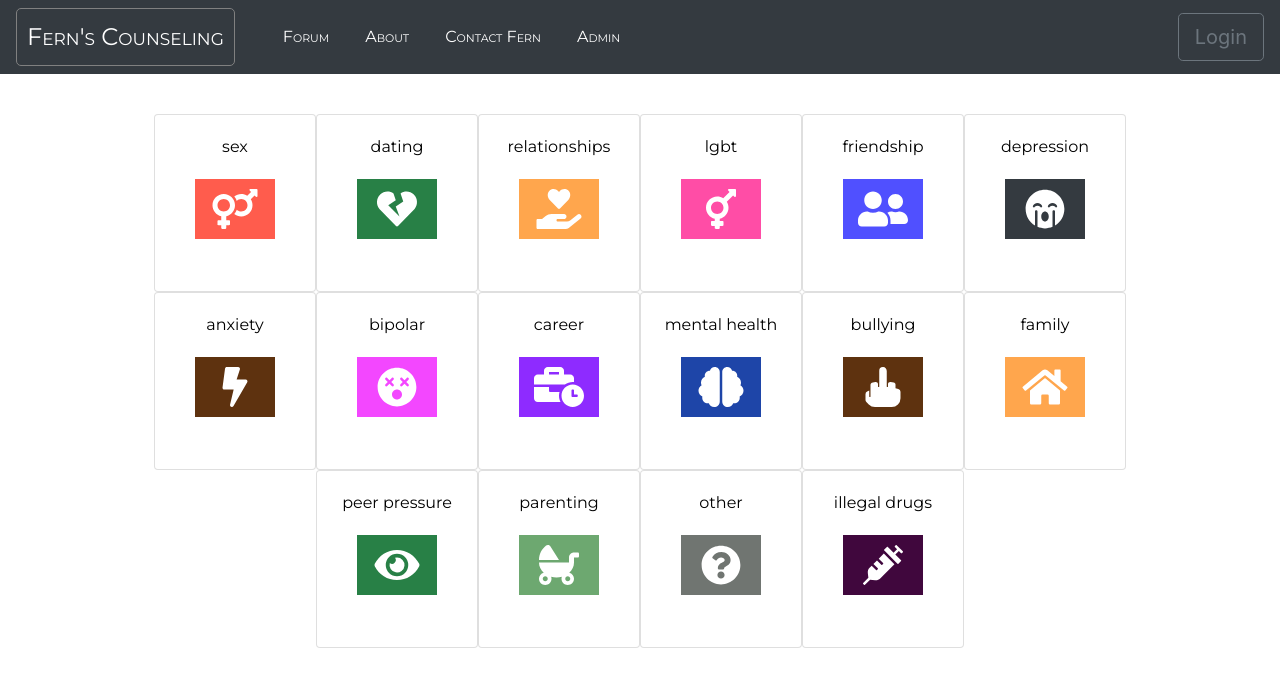
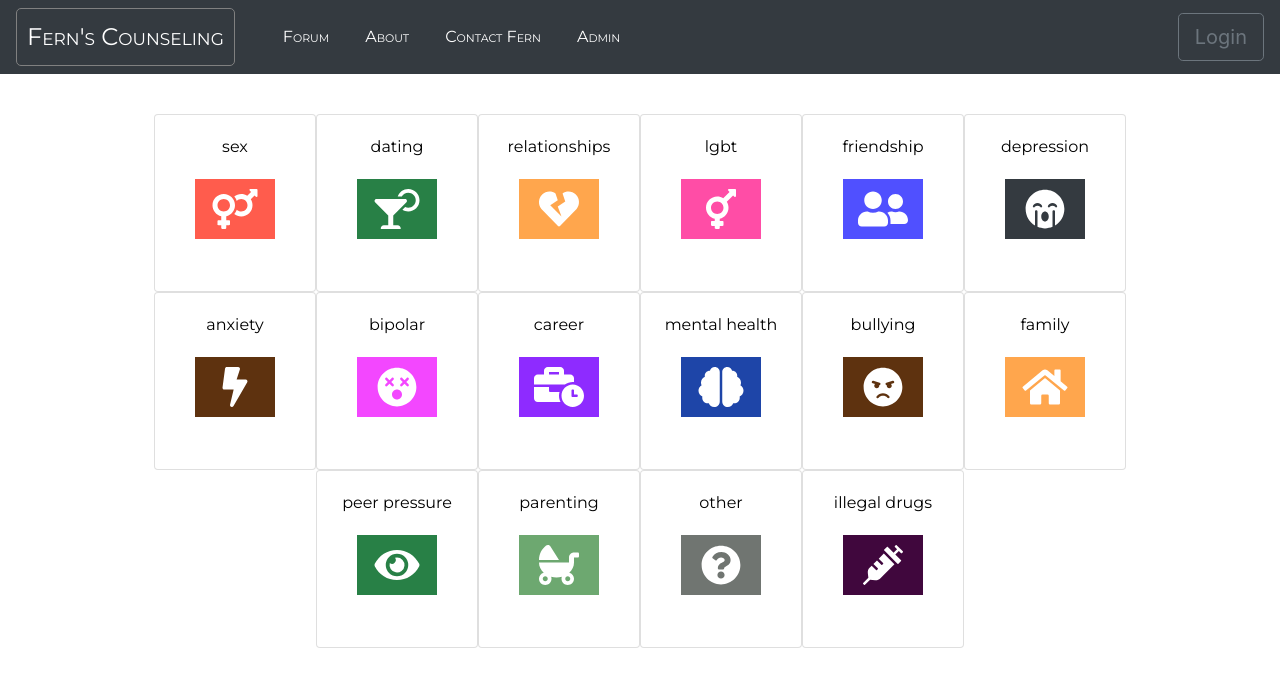
Before and after one commit to Perrottarichard/fern-psy, a React (Create React App) app: page /forum in a window 1280 px wide. Shown: the top 684 px of the page. Built offline with nearby package versions, Linux system fonts and the light colour scheme; no server answers.

Commit message:
persist redux, landing page, etc

```diff
--- a/package.json
+++ b/package.json
@@ -24,6 +24,7 @@
     "react-toastify": "^6.0.8",
     "reactstrap": "^8.5.1",
     "redux": "^4.0.5",
+    "redux-persist": "^6.0.0",
     "redux-thunk": "^2.3.0",
     "toastify": "^2.0.1"
   },
--- a/src/components/ForumDisplayAll.js
+++ b/src/components/ForumDisplayAll.js
@@ -133,7 +133,7 @@ const ForumDisplayAll = (props) => {
             </CardBody>
             {/* <Button style={likeButtonStyle}><FontAwesomeIcon icon={faThumbsUp} /></Button> */}
             <div style={{ display: 'block' }}>
-              {f.tags.map(t => <Badge key={t} href={`/forum/${t}`} style={chooseTagColor(t)} >{t}</Badge>)}
+              {f.tags.map(t => <Badge key={t} style={chooseTagColor(t)} >{t}</Badge>)}
             </div>
           </Card>
         </div>)}
--- a/src/components/ForumLandingPage.js
+++ b/src/components/ForumLandingPage.js
@@ -1,16 +1,18 @@
 import React from 'react'
+import { useHistory } from 'react-router-dom'
 import { useDispatch, useSelector } from 'react-redux'
 import { Container, Card, CardTitle, CardBody } from 'reactstrap'
 import { FontAwesomeIcon } from '@fortawesome/react-fontawesome'
-import { faQuestionCircle, faHandHoldingHeart, faUserFriends, faSadCry, faBolt, faDizzy, faBusinessTime, faBrain, faHandMiddleFinger, faBabyCarriage, faEye, faHome, faSyringe, faHeartBroken, faVenusMars, faTransgender } from '@fortawesome/free-solid-svg-icons';
+import { faQuestionCircle, faUserFriends, faSadCry, faBolt, faDizzy, faBusinessTime, faBrain, faBabyCarriage, faEye, faHome, faSyringe, faHeartBroken, faVenusMars, faTransgender, faCocktail, faAngry } from '@fortawesome/free-solid-svg-icons';
 // import { initializeForumAnswered } from '../reducers/forumReducer'
-// import { tagFilterSelected } from '../reducers/forumReducer'
+import { setTagFilter } from '../reducers/forumReducer'
+import SingleTagDisplay from './SingleTagDisplay'
 
 
 const tagOptions = [
   { tag: 'sex', backgroundColor: '#ff5c4d', icon: faVenusMars },
-  { tag: 'dating', backgroundColor: '#288046', icon: faHeartBroken },
-  { tag: 'relationships', backgroundColor: '#ffa64d', icon: faHandHoldingHeart },
+  { tag: 'dating', backgroundColor: '#288046', icon: faCocktail },
+  { tag: 'relationships', backgroundColor: '#ffa64d', icon: faHeartBroken },
   { tag: 'lgbt', backgroundColor: '#ff4da6', icon: faTransgender },
   { tag: 'friendship', backgroundColor: '#5050ff', icon: faUserFriends },
   { tag: 'depression', backgroundColor: '#343a40', icon: faSadCry },
@@ -18,7 +20,7 @@ const tagOptions = [
   { tag: 'bipolar', backgroundColor: '#f347ff', icon: faDizzy },
   { tag: 'career', backgroundColor: '#8e2bff', icon: faBusinessTime },
   { tag: 'mental health', backgroundColor: '#1e45a8', icon: faBrain },
-  { tag: 'bullying', backgroundColor: '#5e320f', icon: faHandMiddleFinger },
+  { tag: 'bullying', backgroundColor: '#5e320f', icon: faAngry },
   { tag: 'family', backgroundColor: '#ffa64d', icon: faHome },
   { tag: 'peer pressure', backgroundColor: '#288046', icon: faEye },
   { tag: 'parenting', backgroundColor: '#6da870', icon: faBabyCarriage },
@@ -69,29 +71,36 @@ const divStyle = {
 
 const ForumLandingPage = (props) => {
   const dispatch = useDispatch()
-  const tag = useSelector(state => state.forum.tagFilter)
+  const history = useHistory()
+  const tag = useSelector(state => state.forum)
+  console.log(tag)
 
-  const { forumAnswered } = props
+  const { forumAnswered, activeUser } = props
 
+  const clickTag = (t) => {
+    dispatch(setTagFilter(t.tag))
+    history.push(`/forum/${t.tag}`)
+  }
   return (
     <Container style={divStyle}>
       {tagOptions.map(t =>
-        <div style={{ flexDirection: 'row' }}>
+        <div key={t.tag} style={{ flexDirection: 'row' }} >
           <Card body>
             <CardTitle style={textStyle}>{t.tag}
               <CardBody>
-                <a href={`/forum/${t.tag}`}>
+                <span onClick={() => clickTag(t)}>
                   <FontAwesomeIcon
                     style={chooseTagColor(t.tag)}
                     icon={chooseTagIcon(t.tag)}
                   >{t.tag}
                   </FontAwesomeIcon>
-                </a>
+                </span>
               </CardBody>
             </CardTitle>
           </Card>
         </div>
       )}
+      {/* <SingleTagDisplay activeUser={activeUser} forumAnswered={forumAnswered} /> */}
     </Container >
   )
 }
--- a/src/components/SingleTagDisplay.js
+++ b/src/components/SingleTagDisplay.js
@@ -1,17 +1,124 @@
 import React, { useEffect } from 'react'
 import { useDispatch, useSelector } from 'react-redux'
-import { Container } from 'reactstrap'
-import { initializeForumAnswered } from '../reducers/forumReducer'
+import { Link } from 'react-router-dom'
+import { Container, Card, Button, CardHeader, CardBody, Badge } from 'reactstrap';
+import { FontAwesomeIcon } from '@fortawesome/react-fontawesome'
+import { faQuestionCircle, faComment } from '@fortawesome/free-solid-svg-icons';
+// import { initializeForumAnswered } from '../reducers/forumReducer'
 
-const SingleTagDisplay = (props) => {
-  const tag = useSelector(state => state.forum.tagFilter)
-  const { forumAnswered } = props
-  const filteredForum = forumAnswered.filter(f => f.tags.includes(tag))
-  console.log(tag)
-  console.log('filtered', filteredForum)
+const tagColorOptions = [
+  { tag: 'sex', backgroundColor: '#ff5c4d' },
+  { tag: 'dating', backgroundColor: '#288046' },
+  { tag: 'relationships', backgroundColor: '#ffa64d' },
+  { tag: 'lgbt', backgroundColor: '#ff4da6' },
+  { tag: 'friendship', backgroundColor: '#5050ff' },
+  { tag: 'depression', backgroundColor: '#343a40' },
+  { tag: 'anxiety', backgroundColor: '#5e320f' },
+  { tag: 'bipolar', backgroundColor: '#f347ff' },
+  { tag: 'career', backgroundColor: '#8e2bff' },
+  { tag: 'mental health', backgroundColor: '#1e45a8' },
+  { tag: 'bullying', backgroundColor: '#5e320f' },
+  { tag: 'family', backgroundColor: '#ffa64d' },
+  { tag: 'peer pressure', backgroundColor: '#288046' },
+  { tag: 'parenting', backgroundColor: '#6da870' },
+  { tag: 'other', backgroundColor: '#707571' },
+  { tag: 'illegal drugs', backgroundColor: '#40073d' },
+
+]
+const chooseTagColor = (passed) => {
+  let color = tagColorOptions.find(t => t.tag === passed)
+  if (color) {
+    return {
+      backgroundColor: color.backgroundColor,
+      width: '90px',
+      verticalAlign: 'middle',
+      postition: 'relative'
+    }
+  } else {
+    return {
+      backgroundColor: 'magenta',
+      width: '80px'
+    }
+  }
+}
+const cardHeaderStyle = {
+  fontFamily: 'Montserrat',
+  fontSize: '14px',
+  backgroundColor: '#343a40',
+  color: 'white',
+  marginTop: '10px',
+  paddingTop: '6px',
+  paddingBottom: '6px'
+}
+const cardBodyStyleQ = {
+  fontSize: '14px',
+  fontFamily: 'Montserrat',
+  padding: '10px',
+  textAlign: 'left',
+  paddingLeft: '10px',
+  backgroundColor: '#b8ffbe' //super light green
+}
+const cardBodyStyleA = {
+  fontSize: '14px',
+  fontFamily: 'Montserrat',
+  padding: '10px',
+  backgroundColor: '#f0e1df' //super light pink
+}
+
+const smallStyle = {
+  float: 'right',
+  color: 'white'
+}
+const postButtonDivStyle = {
+  marginTop: '50px',
+  marginBottom: '50px',
+  fontFamily: 'Montserrat',
+  fontSize: '30px'
+}
+const postButtonStyle = {
+  borderColor: '#343a40',
+  borderWidth: '3px',
+  borderStyle: 'solid',
+  fontFamily: 'Montserrat',
+  backgroundColor: '#288046'
+}
+
+const SingleTagDisplay = () => {
+  // const { activeUser, forumAnswered } = props
+  // const dispatch = useDispatch()
+
+  let tagged = useSelector(state => state.forum.answered.map(post => post.tags.includes(state.forum.tagFilter) ? post : null)).filter(t => t !== null)
+  console.log(tagged)
+
+  const chosenFilter = useSelector(state => state.forum.tagFilter)
+  console.log(chosenFilter)
+
   return (
     <Container>
-      <h2>{filteredForum.map(p => p.title)}</h2>
+      {tagged.sort((a, b) => new Date(b.date) - new Date(a.date)).map(f =>
+        <div key={f._id}>
+          <Card >
+            <CardHeader style={cardHeaderStyle} tag="h5">{f.title}
+              <small className="text-muted" style={smallStyle}>asked on {f.date.slice(0, 10)}</small>
+            </CardHeader>
+            <CardBody style={cardBodyStyleQ}>
+              <FontAwesomeIcon icon={faQuestionCircle} style={{ color: 'magenta', fontSize: '20px', float: 'left', position: 'relative', marginRight: '20px' }} />
+              {f.question}
+            </CardBody>
+            <CardBody style={cardBodyStyleA}>
+              <FontAwesomeIcon icon={faComment} style={{ color: '#288046', fontSize: '20px', float: 'left', position: 'relative', marginRight: '20px' }} />
+              {f.answer}
+            </CardBody>
+            {/* <Button style={likeButtonStyle}><FontAwesomeIcon icon={faThumbsUp} /></Button> */}
+            <div style={{ display: 'block' }}>
+              {f.tags.map(t => <Badge key={t} style={chooseTagColor(t)} >{t}</Badge>)}
+            </div>
+          </Card>
+        </div>)}
+      <div style={postButtonDivStyle}>
+        Have a question?<br />
+        <Link to='/forum/post'><Button style={postButtonStyle} block>Submit a Post</Button></Link>
+      </div>
     </Container>
   )
 }
--- a/src/index.js
+++ b/src/index.js
@@ -1,14 +1,18 @@
 import React from 'react';
 import ReactDOM from 'react-dom';
 import { Provider } from 'react-redux'
-import store from './store'
+import { store } from './store'
+import { persistor } from './store'
 import 'bootstrap/dist/css/bootstrap.min.css';
 import './styles.css'
 import App from './App';
+import { PersistGate } from 'redux-persist/integration/react';
 
 ReactDOM.render(
   <Provider store={store}>
-    <App />
+    <PersistGate loading={null} persistor={persistor}>
+      <App />
+    </PersistGate>
   </Provider>
   ,
   document.getElementById('root')
--- a/src/reducers/forumReducer.js
+++ b/src/reducers/forumReducer.js
@@ -26,7 +26,7 @@ const forumReducer = (state = initialState, action) => {
       return state.map(s => s._id === answerId ? changedToAnswered : s)
     case 'DELETE_QUESTION':
       return state.filter(q => q.id !== action.data.id)
-    case 'TAG_FILTER_SELECTED':
+    case 'SET_TAG_FILTER':
       return { ...state, tagFilter: action.data }
     default: return state
   }
@@ -90,9 +90,10 @@ export const initializeForumAnswered = () => {
     })
   }
 }
-export const tagFilterSelected = (tag) => {
+export const setTagFilter = (tag) => {
+  console.log(tag)
   return {
-    type: 'TAG_FILTER_SELECTED',
+    type: 'SET_TAG_FILTER',
     data: tag
   }
 }
--- a/src/store.js
+++ b/src/store.js
@@ -1,5 +1,7 @@
 
 import { createStore, combineReducers, applyMiddleware } from 'redux'
+import { persistStore, persistReducer } from 'redux-persist'
+import storage from 'redux-persist/lib/storage'
 import thunk from 'redux-thunk'
 import { composeWithDevTools } from 'redux-devtools-extension'
 import forumReducer from './reducers/forumReducer'
@@ -8,13 +10,20 @@ import contactReducer from './reducers/contactReducer'
 import userInfoForAdminReducer from './reducers/userInfoForAdminReducer'
 
 
-const reducer = combineReducers({
+const rootReducer = combineReducers({
   forum: forumReducer,
   activeUser: activeUserReducer,
   contact: contactReducer,
   userInfoForAdmin: userInfoForAdminReducer
 })
 
-const store = createStore(reducer, composeWithDevTools(applyMiddleware(thunk)))
+const persistConfig = {
+  key: 'root',
+  storage
+}
+const persistedReducer = persistReducer(persistConfig, rootReducer)
 
-export default store
+
+export const store = createStore(persistedReducer, composeWithDevTools(applyMiddleware(thunk)))
+
+export const persistor = persistStore(store)
```
Also changed, not shown: 1 other file (tests, documents, lock files or other folders).
